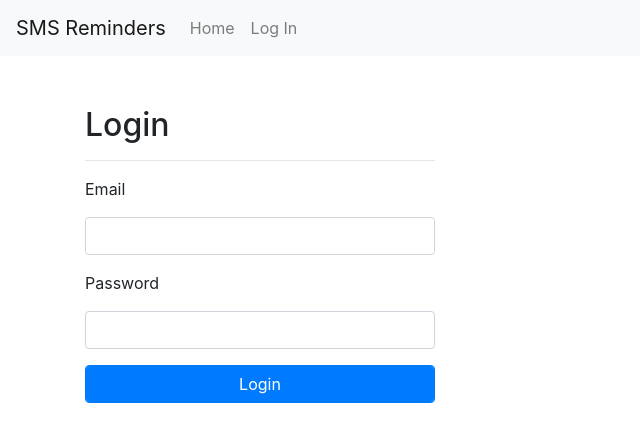
After one commit to fullbit-tech/sms-reminders, a Flask app: page /login in a window 1280 px wide. The commit adds this page. Shown: the top 442 px of the page, without its empty margins (0-640 px from the left). Run offline with Flask 2, Linux system fonts and the light colour scheme; some libraries are stand-ins or nearby versions.

Commit message:
Add user login and logout functionality

```diff
--- a/app/extensions.py
+++ b/app/extensions.py
@@ -1,4 +1,6 @@
 from flask_sqlalchemy import SQLAlchemy
+from flask_login import LoginManager
 
 
 db = SQLAlchemy()
+login_manager = LoginManager()
--- a/app/forms.py
+++ b/app/forms.py
@@ -1,5 +1,5 @@
 from wtforms import (Form, StringField, DateTimeField, SubmitField,
-                     validators as v)
+                     PasswordField, validators as v)
 from wtforms.widgets import TextArea
 
 
@@ -9,3 +9,9 @@ class ReminderForm(Form):
     send_on = DateTimeField('Send On', validators=[
         v.InputRequired()], format='%Y/%m/%d %H:%M')
     submit = SubmitField('Create')
+
+
+class LoginForm(Form):
+    email = StringField('Email', validators=[v.InputRequired(), v.Email()])
+    password = PasswordField('Password', validators=[v.InputRequired()])
+    submit = SubmitField('Login')
--- a/app/models.py
+++ b/app/models.py
@@ -1,4 +1,7 @@
 from werkzeug.security import generate_password_hash, check_password_hash
+
+from flask_login import UserMixin
+
 from .extensions import db
 
 
@@ -13,7 +16,7 @@ class Reminder(db.Model):
         return 'delivered' if self.sent_on else 'pending'
 
 
-class User(db.Model):
+class User(db.Model, UserMixin):
     id = db.Column(db.Integer, primary_key=True)
     email = db.Column(db.String(75), unique=True)
     password = db.Column(db.String(150))
--- a/app/templates/base.html
+++ b/app/templates/base.html
@@ -14,8 +14,27 @@
   </head>
   <body>
     <!-- As a link -->
-    <nav class="main-nav navbar navbar-light bg-light">
+    <nav class="main-nav navbar navbar-light bg-light navbar-expand-lg">
       <a class="navbar-brand" href="/">SMS Reminders</a>
+      <button class="navbar-toggler" type="button" data-toggle="collapse" data-target="#navbarNav" aria-controls="navbarNav" aria-expanded="false" aria-label="Toggle navigation">
+        <span class="navbar-toggler-icon"></span>
+      </button>
+      <div class="collapse navbar-collapse" id="navbarNav">
+        <ul class="navbar-nav">
+          <li class="nav-item">
+            <a class="nav-link" href="#">Home</a>
+          </li>
+          {% if current_user.is_authenticated %}
+          <li class="nav-item">
+            <a class="nav-link" href="{{ url_for('reminders.logout') }}">Log Out</a>
+          </li>
+          {% else %}
+          <li class="nav-item">
+            <a class="nav-link" href="{{ url_for('reminders.login') }}">Log In</a>
+          </li>
+          {% endif %}
+        </ul>
+      </div>
     </nav>
     <div class="container">
       <div class="row">
--- a/app/templates/form_macros.html
+++ b/app/templates/form_macros.html
@@ -6,7 +6,7 @@
           {{ render_submit_field(field) }}
         {% elif field.type == 'DateTimeField' %}
           {{ render_datetime_field(field) }}
-        {% elif field.type == 'StringField' %}
+        {% elif field.type == 'StringField' or field.type == 'PasswordField' %}
           {{ render_string_field(field) }}
         {% endif %}
 
--- a/app/templates/index.html
+++ b/app/templates/index.html
@@ -1,5 +1,5 @@
 {% extends "base.html" %}
-{% from 'form_macros.html' import render_form %}
+{% from "form_macros.html" import render_form %}
 {% block content %}
 <div class="container main">
   <div class="row">
--- /dev/null
+++ b/app/templates/login.html
@@ -0,0 +1,13 @@
+{% extends "base.html" %}
+{% from "form_macros.html" import render_form %}
+{% block content %}
+<div class="container login">
+  <div class="row">
+    <div class="col-4">
+      <h2>Login</h2>
+      <hr />
+      {{ render_form(form) }}
+    </div>
+  </div>
+</div>
+{% endblock %}
--- a/app/views.py
+++ b/app/views.py
@@ -1,14 +1,17 @@
 from flask import Blueprint, render_template, flash, request, redirect, url_for
 
+from flask_login import login_user, logout_user, login_required
+
 from .extensions import db
-from .models import Reminder
-from .forms import ReminderForm
+from .models import Reminder, User
+from .forms import ReminderForm, LoginForm
 
 
 reminders = Blueprint('reminders', __name__, template_folder="templates")
 
 
 @reminders.route('/', methods=['GET', 'POST'])
+@login_required
 def index():
     form = ReminderForm(request.form)
 
@@ -25,9 +28,32 @@ def index():
 
 
 @reminders.route('/reminder/<reminder_id>/delete', methods=['GET'])
+@login_required
 def delete_reminder(reminder_id):
     reminder = Reminder.query.filter_by(id=reminder_id).first_or_404()
     db.session.delete(reminder)
     db.session.commit()
     flash('Reminder deleted!', 'success')
     return redirect(url_for('reminders.index'))
+
+
+@reminders.route('/login', methods=['GET', 'POST'])
+def login():
+    form = LoginForm(request.form)
+    if request.method == 'POST' and form.validate():
+        user = User.query.filter_by(email=form.email.data).first()
+        if user and user.check_password(form.password.data):
+            login_user(user)
+            flash('Logged in Sucessfully!', 'success')
+            return redirect(url_for('reminders.index'))
+        else:
+            flash('Wrong email or password', 'danger')
+            return redirect(url_for('reminders.login'))
+    return render_template('login.html', form=form)
+
+
+@reminders.route('/logout', methods=['GET'])
+def logout():
+    logout_user()
+    flash('You are not logged out!', 'success')
+    return redirect(url_for('reminders.login'))
```
Also changed, not shown: app/__init__.py (+8 -1 lines).
